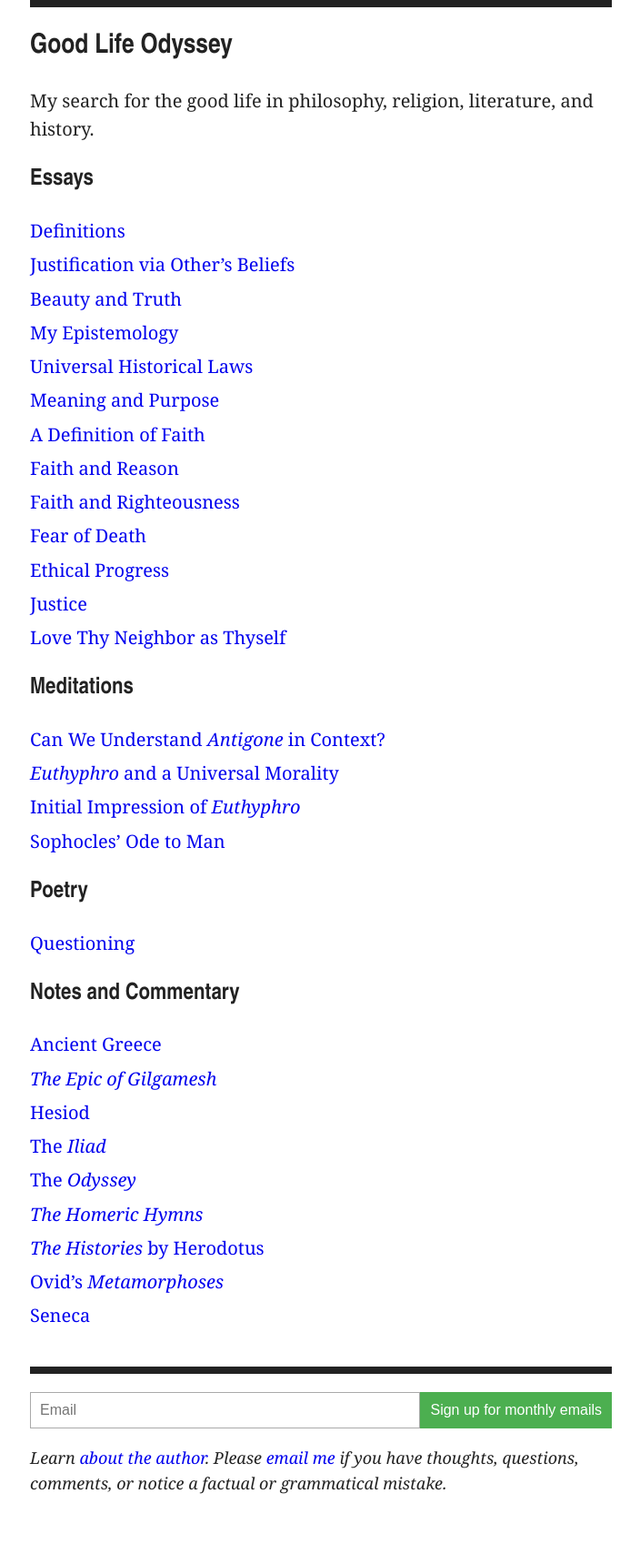
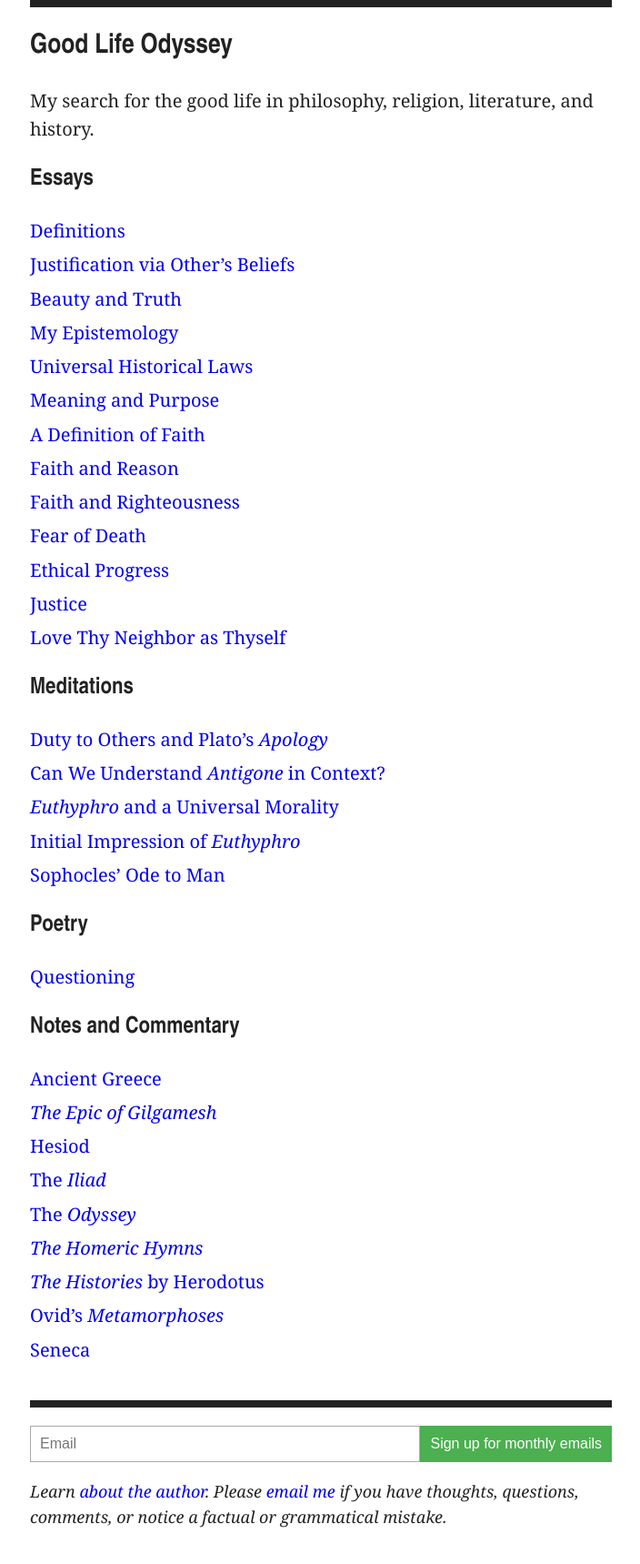
Before and after one commit to artsandmetaphysics/goodlifeodyssey, a Jekyll site: the page built from index.md, in a window 1280 px wide. Shown: the whole page at 91% size, without its empty margins (287-991 px from the left). Built offline with Jekyll 4.4.1, drawn with Linux system fonts in a browser that asks for light colours; before the commit the page ends 1682 px from its top, so only the background shows below that.

Commit message:
Add content

```diff
--- a/index.md
+++ b/index.md
@@ -24,7 +24,7 @@ description: My search for the good life in philosophy, religion, literature, an
 
 <h2 id="meditations">Meditations</h2>
 <ul class="index">
-  {% include li_by_id.html id='the-mission-driven-life' %}
+  {% include li_by_id.html id='duty-to-others-and-platos-apology' %}
   {% include li_by_id.html id='antigone-historical-context' %}
   {% include li_by_id.html id='euthyphro-and-a-universal-morality' %}
   {% include li_by_id.html id='euthyphro-initial-impressions' %}
```
